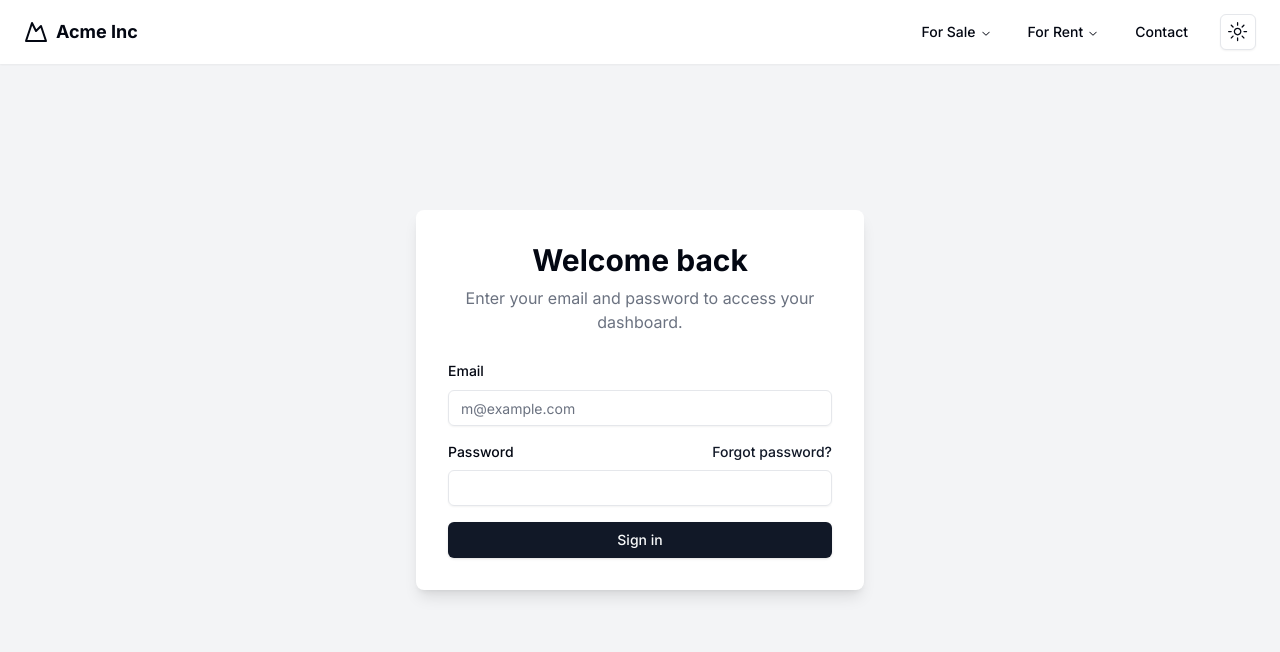
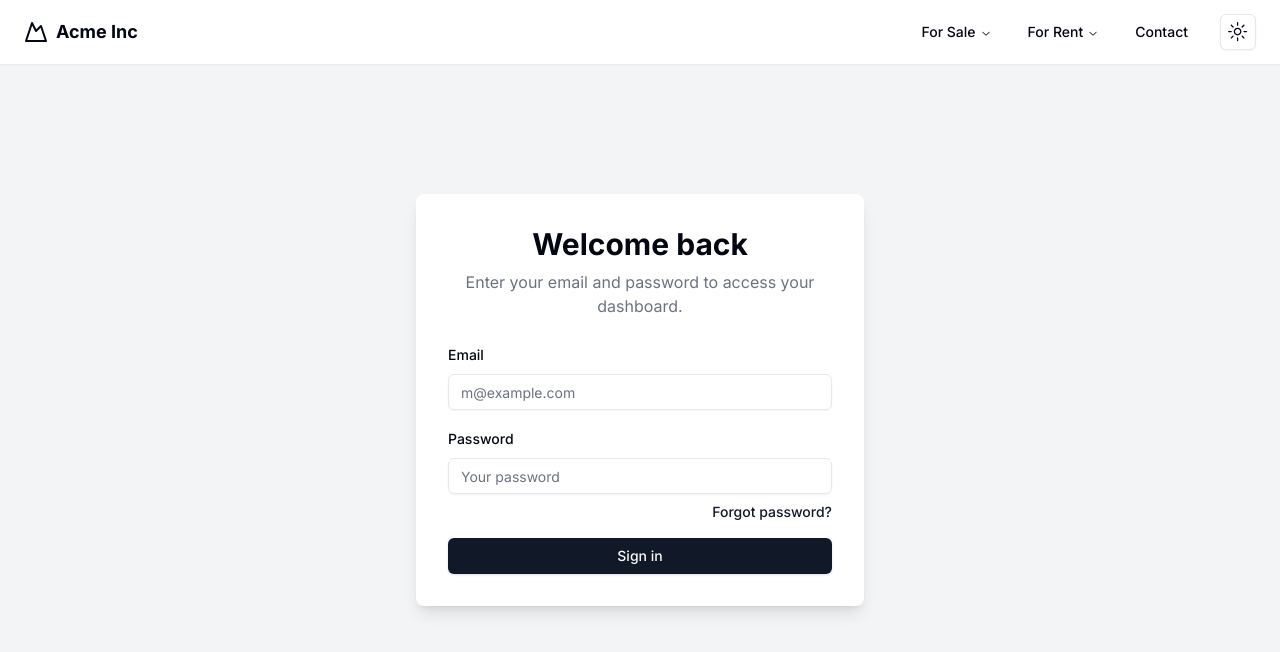
Before and after one commit to msanmaz/rental-frontend, a Next.js app: page /login in a window 1280 px wide. Shown: the top 652 px of the page. Built offline with nearby package versions, Linux system fonts and the light colour scheme.

Commit message:
login and middlewares

```diff
--- a/package.json
+++ b/package.json
@@ -15,8 +15,10 @@
     "@radix-ui/react-label": "^2.0.2",
     "@radix-ui/react-navigation-menu": "^1.1.4",
     "@radix-ui/react-slot": "^1.0.2",
+    "axios": "^1.7.0",
     "class-variance-authority": "^0.7.0",
     "clsx": "^2.1.1",
+    "js-cookie": "^3.0.5",
     "lucide-react": "^0.378.0",
     "next": "14.2.3",
     "next-themes": "^0.3.0",
--- /dev/null
+++ b/src/app/(routes)/admin/page.js
@@ -0,0 +1,28 @@
+import LogoutButton from '@/components/actionButtons/logoutButton';
+import { headers } from 'next/headers';
+import React from 'react'
+
+const Admin = () => {
+  const headersList = headers();
+  const userInfoHeader = headersList.get('x-user-info');
+
+  let user = null;
+
+  if (userInfoHeader) {
+    try {
+      user = JSON.parse(userInfoHeader);
+    } catch (error) {
+      console.error('Failed to parse user info:', error);
+    }
+  }
+  console.log(user.user.username,'userinfo')
+  return (
+    <>
+    <div className='flex justify-center py-[10rem] font-bold flex-col w-full items-center'><p>Youre Logged In As {user.user.username}</p>
+    <LogoutButton/>
+     </div>
+    </>
+  )
+}
+
+export default Admin
--- a/src/app/(routes)/layout.js
+++ b/src/app/(routes)/layout.js
@@ -14,6 +14,7 @@ export default function RootLayout({ children }) {
   return (
     <html suppressHydrationWarning={true} lang="en">
       <body className={inter.className}>
+
       <NextThemeProvider
             attribute="class"
             defaultTheme="system"
--- /dev/null
+++ b/src/components/actionButtons/logoutButton.jsx
@@ -0,0 +1,24 @@
+// components/LogoutButton.js
+'use client';
+
+import React from 'react';
+import { Button } from '@/components/ui/button';
+import { useRouter } from 'next/navigation';
+import { logout } from '@/lib/authService';
+
+const LogoutButton = () => {
+  const router = useRouter();
+
+  const handleLogout = async () => {
+    try {
+      await logout();
+      router.push('/login');
+    } catch (error) {
+      console.log(error.message);
+    }
+  };
+
+  return <Button onClick={handleLogout}>Logout</Button>;
+};
+
+export default LogoutButton;
--- /dev/null
+++ b/src/components/formLayout.jsx
@@ -0,0 +1,21 @@
+import React from 'react';
+
+const FormLayout = ({ children, onSubmit }) => {
+  return (
+    <div className="flex h-screen w-full items-center justify-center bg-gray-100 dark:bg-gray-950">
+      <div className="w-full max-w-md space-y-6 rounded-lg bg-white p-8 shadow-lg dark:bg-gray-900">
+        <div className="space-y-2 text-center">
+          <h1 className="text-3xl font-bold">Welcome back</h1>
+          <p className="text-gray-500 dark:text-gray-400">
+            Enter your email and password to access your dashboard.
+          </p>
+        </div>
+        <form className="space-y-4" onSubmit={onSubmit}>
+          {children}
+        </form>
+      </div>
+    </div>
+  );
+};
+
+export default FormLayout;
--- /dev/null
+++ b/src/components/hooks/useLogout.jsx
@@ -0,0 +1,31 @@
+// hooks/useLogout.js
+import { useRouter } from 'next/navigation';
+
+const useLogout = () => {
+  const router = useRouter();
+
+  const logout = async () => {
+    try {
+      const response = await fetch('http://localhost:3000/user/logout', {
+        method: 'GET',
+        headers: {
+          'Content-Type': 'application/json',
+        },
+        credentials: 'include',
+      });
+
+      const data = await response.json();
+      if (response.ok) {
+        router.push('/login');
+      } else {
+        console.log(data.error || 'Logout failed. Please try again.');
+      }
+    } catch (error) {
+      console.log('An error occurred. Please try again.');
+    }
+  };
+
+  return logout;
+};
+
+export default useLogout;
--- /dev/null
+++ b/src/components/inputField.jsx
@@ -0,0 +1,21 @@
+import React from 'react';
+import { Label } from '@/components/ui/label';
+import { Input } from '@/components/ui/input';
+
+const InputField = ({ id, label, type, value, onChange, placeholder }) => {
+  return (
+    <div className="space-y-2">
+      <Label htmlFor={id}>{label}</Label>
+      <Input
+        id={id}
+        placeholder={placeholder}
+        required
+        type={type}
+        value={value}
+        onChange={onChange}
+      />
+    </div>
+  );
+};
+
+export default InputField;
--- a/src/components/signin.jsx
+++ b/src/components/signin.jsx
@@ -1,39 +1,79 @@
-import { Label } from "@/components/ui/label"
-import { Input } from "@/components/ui/input"
-import Link from "next/link"
-import { Button } from "@/components/ui/button"
+"use client";
+import React, { useReducer } from "react";
+import Link from "next/link";
+import { Button } from "@/components/ui/button";
+import { Loader2 } from "lucide-react";
+import { useRouter } from "next/navigation";
+import { login } from "@/lib/authService";
+import InputField from "@/components/InputField";
+import FormLayout from "@/components/FormLayout";
+import { initialState, reducer } from "@/reducers/signInReducer";
 
 export function SignIn() {
+  const [state, dispatch] = useReducer(reducer, initialState);
+  const router = useRouter();
+
+  const handleSubmit = async (e) => {
+    e.preventDefault();
+    dispatch({ type: "SET_LOADING", payload: true });
+    dispatch({ type: "SET_RESPONSE_MESSAGE", payload: "" });
+
+    try {
+      await login(state.email, state.password);
+      dispatch({ type: "SET_RESPONSE_MESSAGE", payload: "Login successful!" });
+      router.push("/admin");
+    } catch (error) {
+      dispatch({ type: "SET_RESPONSE_MESSAGE", payload: error.message });
+    } finally {
+      dispatch({ type: "SET_LOADING", payload: false });
+    }
+  };
+
   return (
-    (<div
-      className="flex h-screen w-full items-center justify-center bg-gray-100 dark:bg-gray-950">
-      <div
-        className="w-full max-w-md space-y-6 rounded-lg bg-white p-8 shadow-lg dark:bg-gray-900">
-        <div className="space-y-2 text-center">
-          <h1 className="text-3xl font-bold">Welcome back</h1>
-          <p className="text-gray-500 dark:text-gray-400">Enter your email and password to access your dashboard.</p>
-        </div>
-        <form className="space-y-4">
+    <FormLayout onSubmit={handleSubmit}>
+      <InputField
+        id="email"
+        label="Email"
+        type="email"
+        placeholder="m@example.com"
+        value={state.email}
+        onChange={(e) =>
+          dispatch({ type: "SET_EMAIL", payload: e.target.value })
+        }
+      />
       <div className="space-y-2">
-            <Label htmlFor="email">Email</Label>
-            <Input id="email" placeholder="m@example.com" required type="email" />
-          </div>
-          <div className="space-y-2">
-            <div className="flex items-center justify-between">
-              <Label htmlFor="password">Password</Label>
+        <InputField
+          id="password"
+          label="Password"
+          type="password"
+          placeholder="Your password"
+          value={state.password}
+          onChange={(e) =>
+            dispatch({ type: "SET_PASSWORD", payload: e.target.value })
+          }
+        />
+        <div className="flex items-center justify-end">
           <Link
             className="text-sm font-medium text-gray-900 hover:underline dark:text-gray-50"
-                href="#">
+            href="#"
+          >
             Forgot password?
           </Link>
         </div>
-            <Input id="password" required type="password" />
       </div>
-          <Button className="w-full" type="submit">
-            Sign in
+      <Button className="w-full" type="submit" disabled={state.isLoading}>
+        {state.isLoading ? (
+          <>
+            <Loader2 className="mr-2 h-4 w-4 animate-spin" />
+            Please Wait
+          </>
+        ) : (
+          "Sign in"
+        )}
       </Button>
-        </form>
-      </div>
-    </div>)
+      {state.responseMessage && (
+        <p className="text-red-500">{state.responseMessage}</p>
+      )}
+    </FormLayout>
   );
 }
--- /dev/null
+++ b/src/lib/authService.js
@@ -0,0 +1,42 @@
+const API_BASE_URL = 'http://localhost:3000';
+
+export const login = async (email, password) => {
+  try {
+    const response = await fetch(`${API_BASE_URL}/user/login`, {
+      method: 'POST',
+      headers: {
+        'Content-Type': 'application/json',
+      },
+      body: JSON.stringify({ email, password }),
+      credentials: 'include',
+    });
+
+    const data = await response.json();
+    if (!response.ok) {
+      throw new Error(data.error || 'Login failed. Please try again.');
+    }
+    return data;
+  } catch (error) {
+    throw new Error(error.message || 'An error occurred. Please try again.');
+  }
+};
+
+export const logout = async () => {
+  try {
+    const response = await fetch(`${API_BASE_URL}/user/logout`, {
+      method: 'GET',
+      headers: {
+        'Content-Type': 'application/json',
+      },
+      credentials: 'include',
+    });
+
+    const data = await response.json();
+    if (!response.ok) {
+      throw new Error(data.error || 'Logout failed. Please try again.');
+    }
+    return data;
+  } catch (error) {
+    throw new Error(error.message || 'An error occurred. Please try again.');
+  }
+};
--- /dev/null
+++ b/src/reducers/signInReducer.js
@@ -0,0 +1,21 @@
+export const initialState = {
+    email: '',
+    password: '',
+    responseMessage: '',
+    isLoading: false,
+  };
+
+  export function reducer(state, action) {
+    switch (action.type) {
+      case 'SET_EMAIL':
+        return { ...state, email: action.payload };
+      case 'SET_PASSWORD':
+        return { ...state, password: action.payload };
+      case 'SET_RESPONSE_MESSAGE':
+        return { ...state, responseMessage: action.payload };
+      case 'SET_LOADING':
+        return { ...state, isLoading: action.payload };
+      default:
+        return state;
+    }
+  }
```
Also changed, not shown: src/middleware.jsx (added, +57 -0 lines), 1 other file (tests, documents, lock files or other folders). Lines whose indentation alone changed are shown as unchanged.
